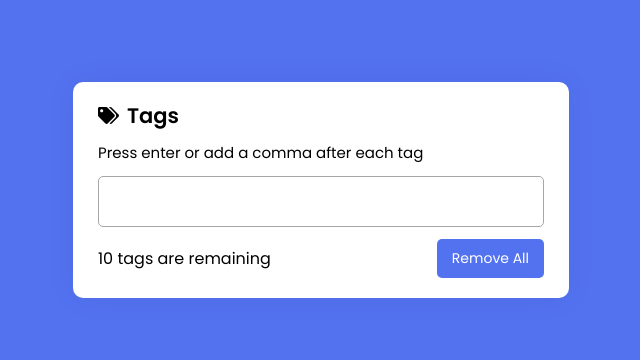
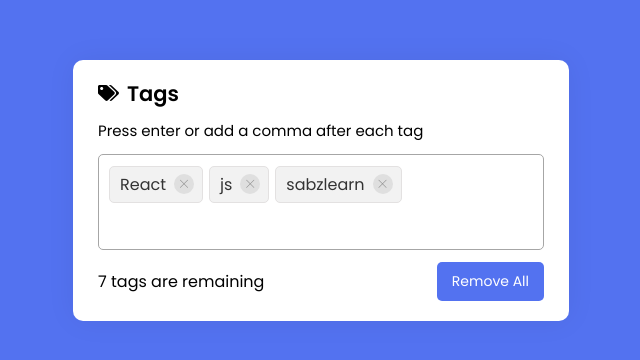
Before and after one commit to AliKakoo/tags-generator-project, a plain HTML site: page index.html in a window 1280 px wide. Shown: the part 210-570 px from the top of the page, without its empty margins (319-959 px from the left). Drawn offline with nearby package versions, Linux system fonts and the light colour scheme.

Commit message:
add new feature for tags number

```diff
--- a/js/script.js
+++ b/js/script.js
@@ -1 +1,30 @@
-// tags = ["Sabzlearn", "JS"];
+const $ = document;
+
+const tagsUlElem = $.querySelector("ul");
+const tagInputElem = $.querySelector("input");
+const tagsCountSpanElem = $.querySelector("span");
+const removeAllBtn = $.querySelector("button");
+
+let tags = ["sabzlearn", "js" , "React"];
+let maxTagsCount = 10;
+
+const countTags = () => {
+  tagInputElem.focus();
+  tagsCountSpanElem.innerText = maxTagsCount - tags.length;
+};
+
+const removeTag = (tagElem) => {
+  console.log(tagElem);
+};
+
+const createTag = () => {
+  let tagli = null;
+
+  tags.forEach((tag) => {
+    tagli = `<li>${tag}<i class = " uit uit-multiply" onclick="removeTag(this)"></i></li>`;
+    tagsUlElem.insertAdjacentHTML('afterbegin', tagli);
+  });
+};
+
+createTag()
+countTags();
```
Also changed, not shown: index.html (+1 -0 lines).
